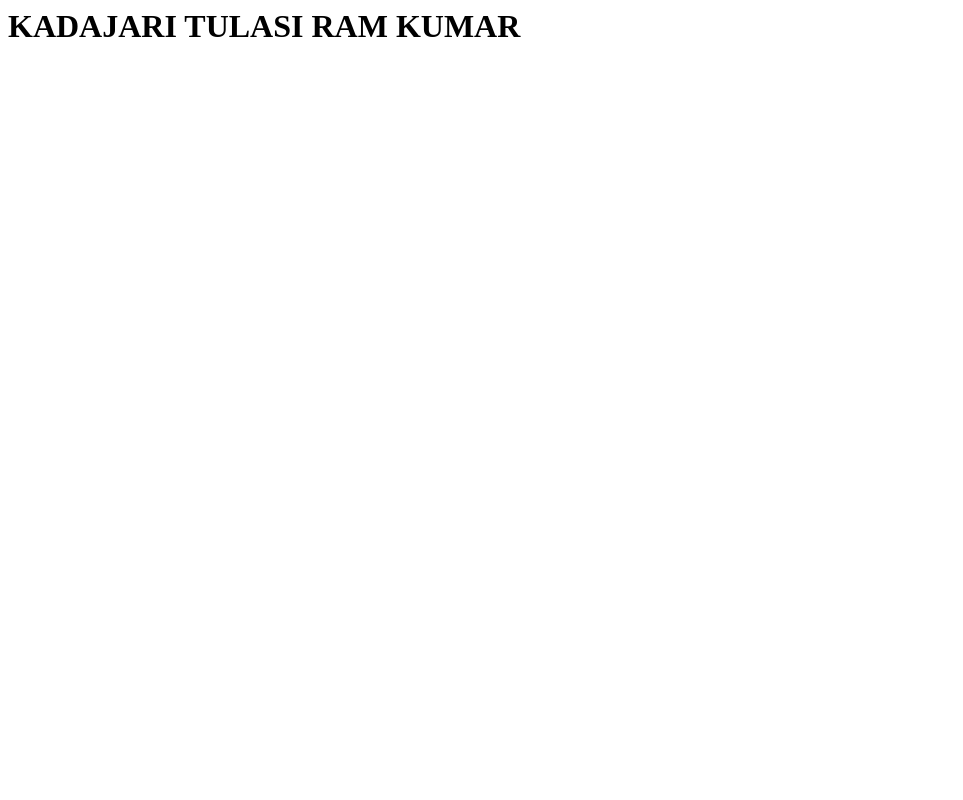
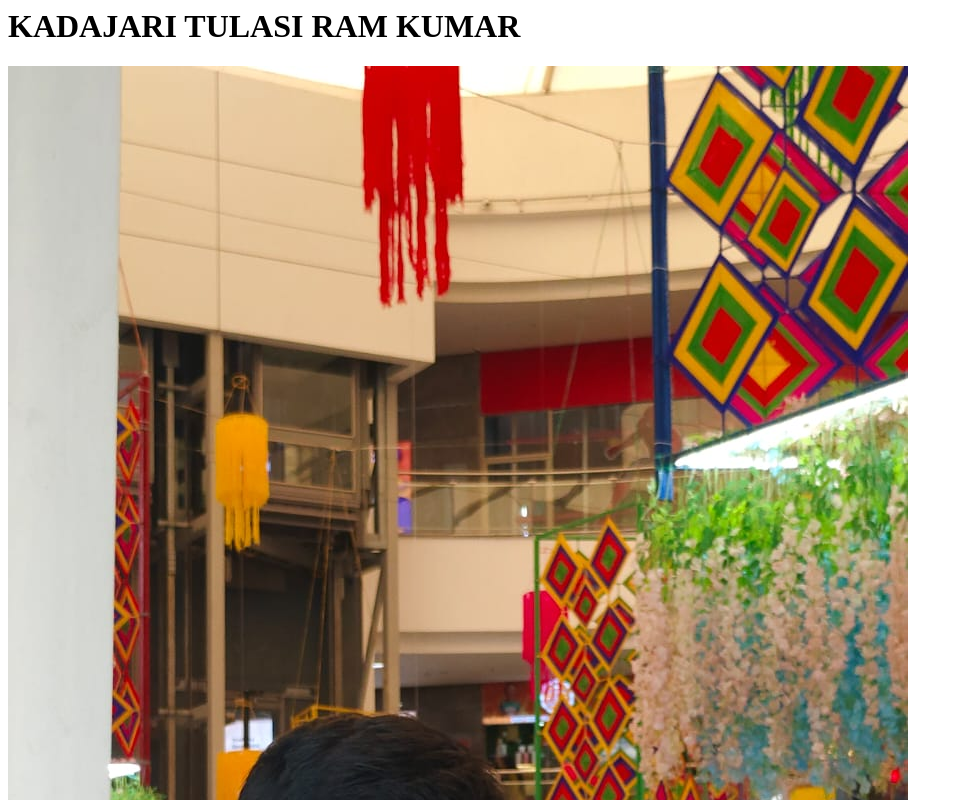
Before and after one commit to tulasitrk-art/tulasi-ram.github.io, a plain HTML site: page index.html in a window 1280 px wide. Shown: the top 800 px of the page, without its empty margins (0-963 px from the left). Drawn offline with Linux system fonts and the light colour scheme.

Commit message:
added photo again

```diff
--- a/index.html
+++ b/index.html
@@ -1,2 +1,2 @@
 <h1> KADAJARI TULASI RAM KUMAR</h1>
-<img src="photo.jpeg"
+<img src="photo.jpeg">
```
